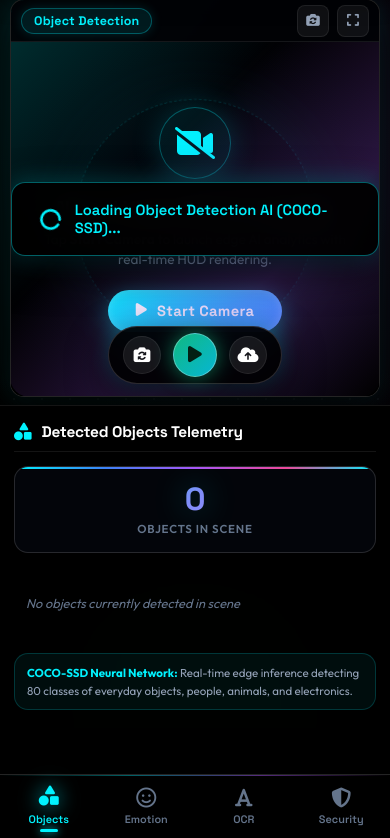
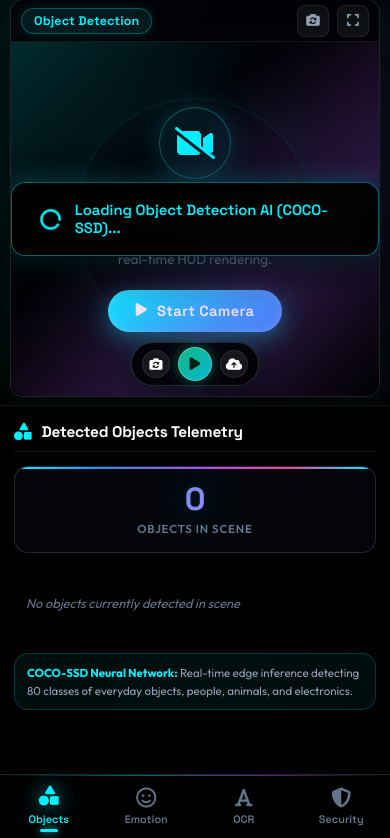
Before and after one commit to Aman42942/VideoAnalytics-Pro, a Flask app: page / in a window 390 px wide. Shown: the part 63-901 px from the top of the page. Run offline with Flask 3, Linux system fonts and the light colour scheme; some libraries are stand-ins or nearby versions.

Commit message:
style: make floating video control pill compact, sleek, and subtle

```diff
--- a/index.html
+++ b/index.html
@@ -26,7 +26,7 @@
 
   <!-- FontAwesome Icons & Ultra-Luxury Master CSS -->
   <link rel="stylesheet" href="https://cdnjs.cloudflare.com/ajax/libs/font-awesome/6.5.1/css/all.min.css"/>
-  <link rel="stylesheet" href="static/css/style.css?v=5.1"/>
+  <link rel="stylesheet" href="static/css/style.css?v=5.2"/>
 </head>
 <body>
 
--- a/static/css/style.css
+++ b/static/css/style.css
@@ -887,19 +887,19 @@
 /* ─── Ultra-Luxury Floating In-Video Mobile Controls ─── */
 .video-floating-bar {
   position: absolute;
-  bottom: 18px;
+  bottom: 14px;
   left: 50%;
   transform: translateX(-50%);
   display: flex;
   align-items: center;
-  gap: 14px;
-  background: rgba(0, 0, 0, 0.92);
-  backdrop-filter: blur(20px) saturate(180%);
-  -webkit-backdrop-filter: blur(20px) saturate(180%);
-  padding: 8px 18px;
+  gap: 8px;
+  background: rgba(0, 0, 0, 0.88);
+  backdrop-filter: blur(16px) saturate(180%);
+  -webkit-backdrop-filter: blur(16px) saturate(180%);
+  padding: 4px 10px;
   border-radius: var(--radius-full);
-  border: 1px solid rgba(255, 255, 255, 0.16);
-  box-shadow: 0 14px 40px rgba(0, 0, 0, 0.7), 0 0 20px rgba(0, 242, 254, 0.25);
+  border: 1px solid rgba(255, 255, 255, 0.14);
+  box-shadow: 0 8px 24px rgba(0, 0, 0, 0.7), 0 0 12px rgba(0, 242, 254, 0.15);
   z-index: 25;
   transition: all 0.25s ease;
 }
@@ -908,9 +908,9 @@
   background: rgba(255, 255, 255, 0.08);
   border: 1px solid var(--border-glass);
   color: #ffffff;
-  font-size: 1.15rem;
-  width: 42px;
-  height: 42px;
+  font-size: 0.82rem;
+  width: 28px;
+  height: 28px;
   border-radius: 50%;
   display: flex;
   align-items: center;
@@ -923,7 +923,7 @@
   background: rgba(0, 242, 254, 0.2);
   border-color: var(--neon-cyan);
   color: var(--neon-cyan);
-  box-shadow: 0 0 14px rgba(0, 242, 254, 0.4);
+  box-shadow: 0 0 10px rgba(0, 242, 254, 0.35);
   transform: scale(1.08);
 }
 
@@ -933,29 +933,29 @@
 
 /* Master Primary Toggle in Floating Bar */
 .floating-btn.primary {
-  width: 48px;
-  height: 48px;
+  width: 34px;
+  height: 34px;
   background: linear-gradient(135deg, #10b981, #06b6d4);
   border: 1px solid rgba(255, 255, 255, 0.3);
   color: #032014;
-  font-size: 1.25rem;
-  box-shadow: 0 0 20px rgba(16, 185, 129, 0.6);
+  font-size: 0.90rem;
+  box-shadow: 0 0 14px rgba(16, 185, 129, 0.5);
 }
 
 .floating-btn.primary:hover {
-  box-shadow: 0 0 30px rgba(16, 185, 129, 0.9);
+  box-shadow: 0 0 20px rgba(16, 185, 129, 0.8);
   color: #000000;
-  transform: scale(1.12);
+  transform: scale(1.1);
 }
 
 .floating-btn.primary.stop {
   background: linear-gradient(135deg, #ef4444, #f43f5e);
   color: #ffffff;
-  box-shadow: 0 0 20px rgba(239, 68, 68, 0.6);
+  box-shadow: 0 0 14px rgba(239, 68, 68, 0.5);
 }
 
 .floating-btn.primary.stop:hover {
-  box-shadow: 0 0 30px rgba(239, 68, 68, 0.9);
+  box-shadow: 0 0 20px rgba(239, 68, 68, 0.8);
 }
 
 /* Video Card Footer */
@@ -1569,21 +1569,21 @@
   }
 
   .video-floating-bar {
-    bottom: 12px;
-    padding: 6px 14px;
-    gap: 12px;
+    bottom: 10px;
+    padding: 4px 10px;
+    gap: 8px;
   }
 
   .floating-btn {
-    width: 38px;
-    height: 38px;
-    font-size: 1.05rem;
+    width: 28px;
+    height: 28px;
+    font-size: 0.82rem;
   }
 
   .floating-btn.primary {
-    width: 44px;
-    height: 44px;
-    font-size: 1.15rem;
+    width: 34px;
+    height: 34px;
+    font-size: 0.90rem;
   }
 
   .telemetry-panel {
--- a/templates/index.html
+++ b/templates/index.html
@@ -26,7 +26,7 @@
 
   <!-- FontAwesome Icons & Ultra-Luxury Master CSS -->
   <link rel="stylesheet" href="https://cdnjs.cloudflare.com/ajax/libs/font-awesome/6.5.1/css/all.min.css"/>
-  <link rel="stylesheet" href="static/css/style.css?v=5.1"/>
+  <link rel="stylesheet" href="static/css/style.css?v=5.2"/>
 </head>
 <body>
 
```
